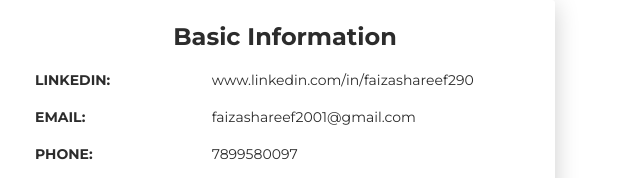
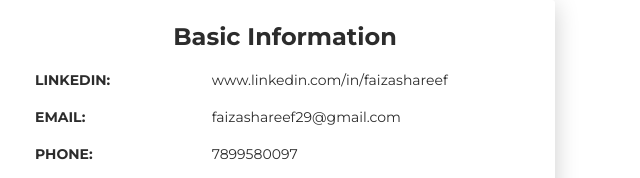
Before and after one commit to FaizaShareef/portfolio, a plain HTML site: page index.html in a window 1280 px wide. Shown: the part 620-798 px from the top of the page, 640-1280 px from the left. Drawn offline with nearby package versions, Linux system fonts and the light colour scheme.

Commit message:
Update index.html

```diff
--- a/index.html
+++ b/index.html
@@ -73,11 +73,11 @@
             <div class="h4 mt-0 title">Basic Information</div>
             <div class="row">
               <div class="col-sm-4"><strong class="text-uppercase">LinkedIn:</strong></div>
-              <div class="col-sm-8">www.linkedin.com/in/faizashareef290</div>
+              <div class="col-sm-8">www.linkedin.com/in/faizashareef</div>
             </div>
             <div class="row mt-3">
               <div class="col-sm-4"><strong class="text-uppercase">Email:</strong></div>
-              <div class="col-sm-8">faizashareef2001@gmail.com</div>
+              <div class="col-sm-8">faizashareef29@gmail.com</div>
             </div>
             <div class="row mt-3">
               <div class="col-sm-4"><strong class="text-uppercase">Phone:</strong></div>
```
